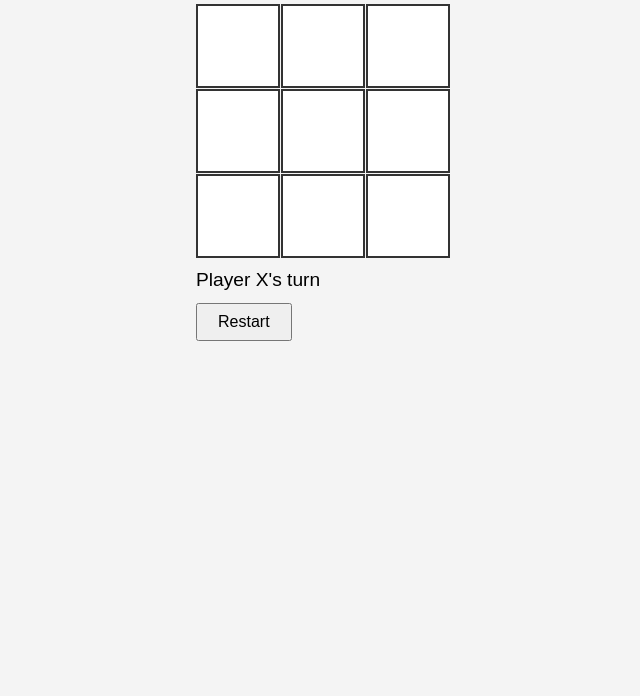
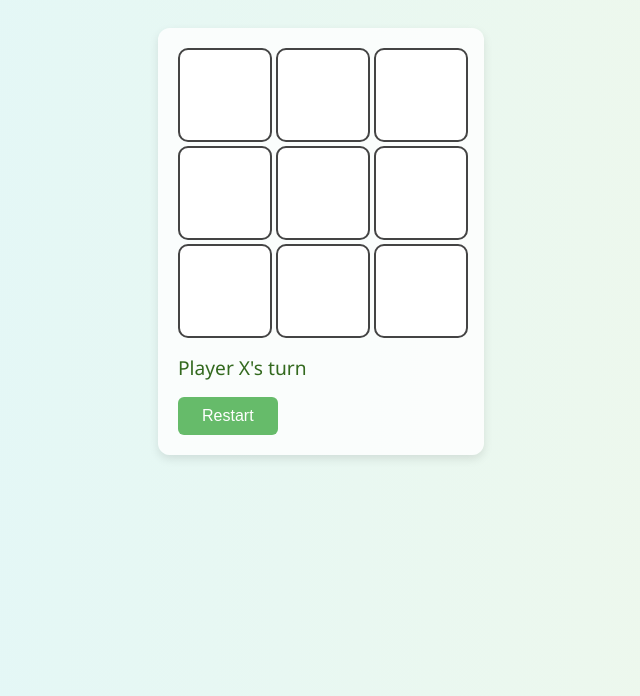
Before and after one commit to Mundane-Editorial/Better_DevOps_Assignment, a website: page public/index.html in a window 1280 px wide. Shown: the part 104-800 px from the top of the page, without its empty margins (319-959 px from the left). Drawn offline with Linux system fonts and the light colour scheme.

```diff
--- a/public/style.css
+++ b/public/style.css
@@ -1,54 +1,74 @@
 body {
-  font-family: Arial, sans-serif;
-  background: #f4f4f4;
+  font-family: 'Segoe UI', Tahoma, Geneva, Verdana, sans-serif;
+  background: linear-gradient(to right, #e0f7fa, #f1f8e9);
   display: flex;
   flex-direction: column;
   align-items: center;
   margin: 0;
   padding: 0;
+  min-height: 100vh;
 }
 
 h1 {
-  margin-top: 30px;
+  margin-top: 40px;
+  color: #2e7d32;
+  font-size: 2.2rem;
 }
 
 #game {
   margin-top: 20px;
+  padding: 20px;
+  background: #ffffffcc;
+  border-radius: 12px;
+  box-shadow: 0 4px 10px rgba(0, 0, 0, 0.1);
 }
 
 .board {
   display: grid;
-  grid-template-columns: repeat(3, 80px);
-  grid-template-rows: repeat(3, 80px);
-  gap: 5px;
-  margin-bottom: 15px;
+  grid-template-columns: repeat(3, 90px);
+  grid-template-rows: repeat(3, 90px);
+  gap: 8px;
+  margin-bottom: 20px;
 }
 
 .cell {
-  width: 80px;
-  height: 80px;
+  width: 90px;
+  height: 90px;
   background: #fff;
-  border: 2px solid #333;
+  border: 2px solid #444;
+  border-radius: 10px;
   display: flex;
   align-items: center;
   justify-content: center;
-  font-size: 2.5rem;
+  font-size: 2.7rem;
   cursor: pointer;
-  transition: background 0.2s;
+  transition: background 0.25s ease, transform 0.1s ease;
 }
 
 .cell:hover {
-  background: #e0e0e0;
+  background: #dcedc8;
+  transform: scale(1.05);
 }
 
 #status {
-  margin-bottom: 10px;
+  margin-bottom: 15px;
   font-size: 1.2rem;
-  min-height: 24px;
+  font-weight: 500;
+  color: #33691e;
+  min-height: 28px;
 }
 
 #restart {
-  padding: 8px 20px;
+  padding: 10px 24px;
   font-size: 1rem;
+  border: none;
+  border-radius: 6px;
+  background-color: #66bb6a;
+  color: white;
   cursor: pointer;
+  transition: background 0.2s ease;
 }
+
+#restart:hover {
+  background-color: #4caf50;
+}
```
